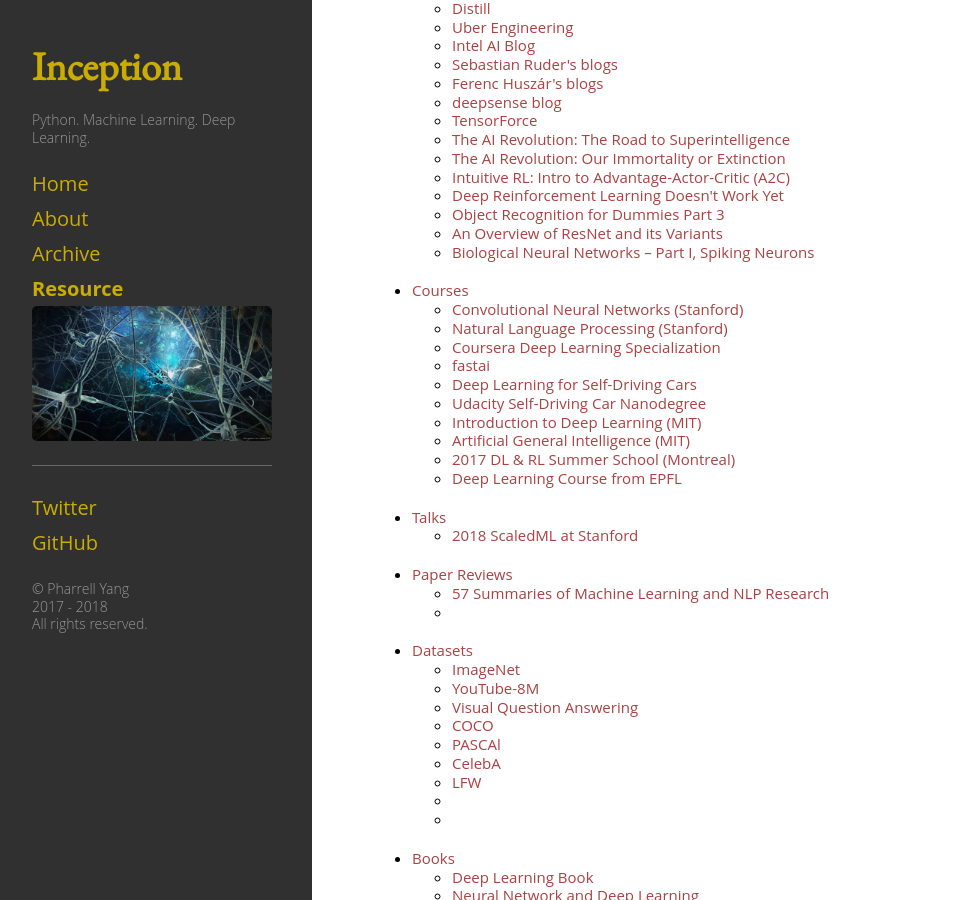
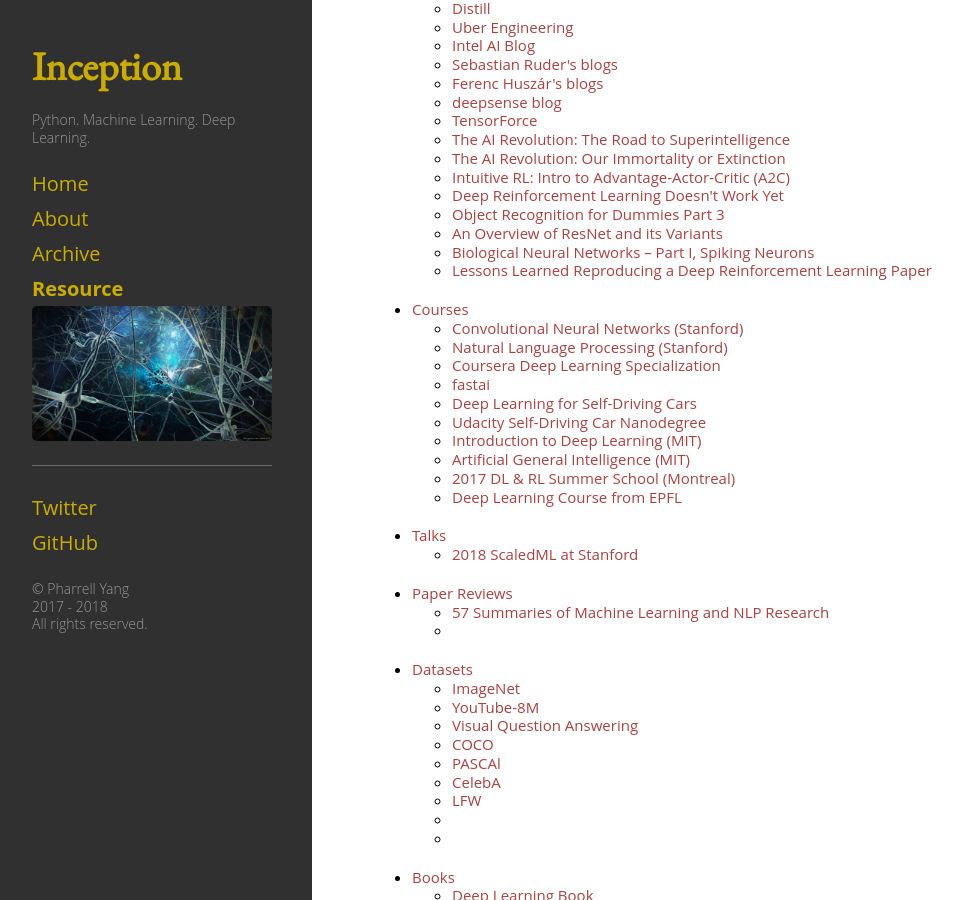
Before and after one commit to pharrellyhy/pharrellyhy.github.io.bakcup, a Jekyll site: the page built from resource.md, in a window 1280 px wide and 900 px high, scrolled down 1509 px. Shown: the whole window, without its empty margins (8-968 px from the left). Built offline with Jekyll 4.4.1, drawn with Linux system fonts in a browser that asks for light colours.

Commit message:
updates resource

```diff
--- a/_data/nav.yml
+++ b/_data/nav.yml
@@ -247,6 +247,9 @@
     - title: "Biological Neural Networks – Part I, Spiking Neurons"
       url: "http://jackterwilliger.com/biological-neural-networks-part-i-spiking-neurons/"
 
+    - title: "Lessons Learned Reproducing a Deep Reinforcement Learning Paper"
+      url: "http://amid.fish/reproducing-deep-rl"
+
 
 - title: "Courses"
   sublinks:
```
